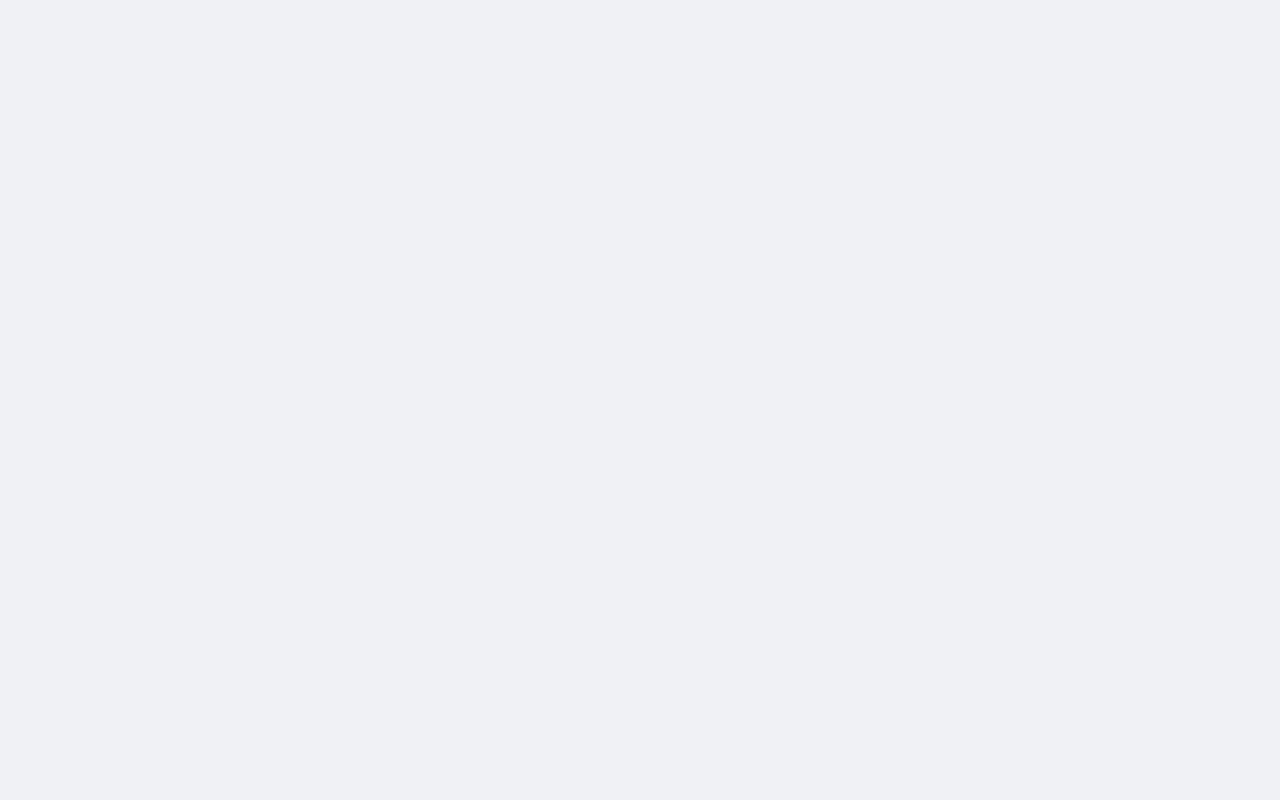
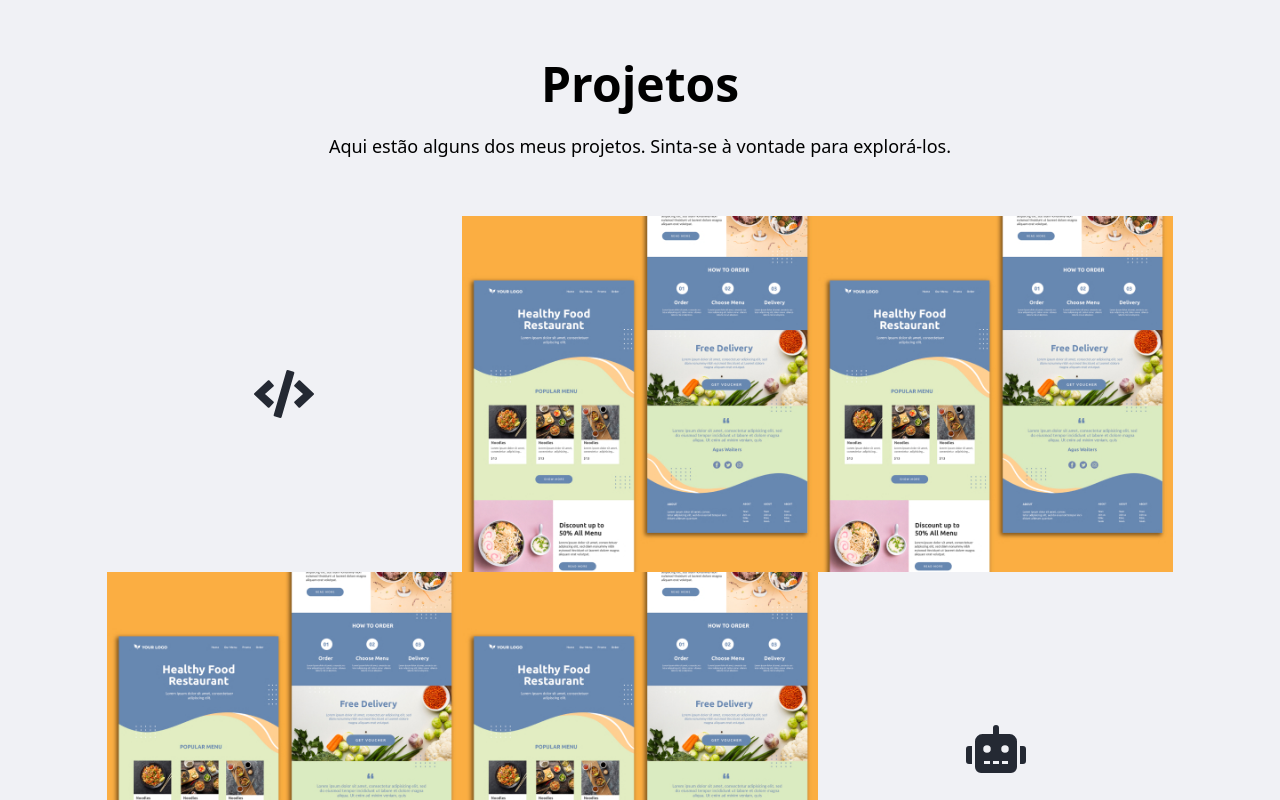
Before and after one commit to Lipao12/portfolio, a React (Vite) app: page / in a window 1280 px wide. Shown: the part 1760-2560 px from the top of the page. Before the commit the page ends 1756 px from the top, so only its background shows below. Built offline with nearby package versions, Linux system fonts and the light colour scheme.

Commit message:
feat: pagina de projetos e componente projeto e criado um footer

```diff
--- a/src/App.tsx
+++ b/src/App.tsx
@@ -1,9 +1,11 @@
+import Footer from "./footer";
 import { Landing } from "./landing";
 
 export function App() {
   return (
     <div>
       <Landing />
+      <Footer />
     </div>
   );
 }
--- /dev/null
+++ b/src/assets/projects.tsx
@@ -0,0 +1,22 @@
+export const projects = [
+  {
+    id: "1",
+    name: "Projeto 1",
+    description: "Esse é um projeto 1 feito por mim nesse negocio aqui",
+  },
+  {
+    id: "2",
+    name: "Projeto 1",
+    description: "Esse é um projeto 1 feito por mim nesse negocio aqui",
+  },
+  {
+    id: "3",
+    name: "Projeto 1",
+    description: "Esse é um projeto 1 feito por mim nesse negocio aqui",
+  },
+  {
+    id: "4",
+    name: "Projeto 1",
+    description: "Esse é um projeto 1 feito por mim nesse negocio aqui",
+  },
+];
--- /dev/null
+++ b/src/footer.tsx
@@ -0,0 +1,23 @@
+import SocialMediaIcons from "./ui/components/social-media";
+
+const Footer = () => {
+  const currentYear = new Date().getFullYear();
+
+  return (
+    <footer className="h-64 pt-10">
+      <div className="w-10/12 mx-auto">
+        <SocialMediaIcons />
+        <div className="md:flex justify-center md:justify-between text-center mt-6">
+          <p className="font-playfair font-semibold text-2xl text-secundary">
+            FILIPE MAI
+          </p>
+          <p className="font-playfair text-md text-secundary mt-4 md:mt-0">
+            ©{currentYear} MAI. All Rights Reserved.
+          </p>
+        </div>
+      </div>
+    </footer>
+  );
+};
+
+export default Footer;
--- a/src/landing/projects.tsx
+++ b/src/landing/projects.tsx
@@ -1,7 +1,59 @@
+import { motion } from "framer-motion";
+import { FaCode, FaRobot } from "react-icons/fa";
+import { projects } from "../assets/projects";
+import { ProjectCard } from "../ui/components/project-card";
+
+const container = {
+  hidden: {},
+  visible: {
+    transition: {
+      staggerChildren: 0.2,
+    },
+  },
+};
+
 export const Projects = () => {
+  const iconStyles = "text-6xl text-secundary";
   return (
-    <section id="projects">
-      <div></div>
+    <section id="projects" className="flex flex-col pt-16 pb-24 w-5/6 mx-auto">
+      <div className="justify-center items-center flex flex-col mb-14">
+        <h1 className="font-playfair font-semibold text-5xl mb-6">Projetos</h1>
+        <p className="text-lg">
+          Aqui estão alguns dos meus projetos. Sinta-se à vontade para
+          explorá-los.
+        </p>
+      </div>
+      <div className="flex justify-center">
+        <motion.div
+          className="sm:grid sm:grid-cols-3"
+          variants={container}
+          initial="hidden"
+          whileInView="visible"
+          viewport={{ once: true, amount: 0.2 }}
+        >
+          <div
+            className="flex justify-center text-center items-center p-10 bg-red
+              max-w-[400px] max-h-[400px] text-2xl font-playfair font-semibold"
+          >
+            <FaCode className={iconStyles} />
+          </div>
+          {projects.map((proj, index) => {
+            return (
+              <ProjectCard
+                key={proj.id}
+                title={proj.name}
+                description={proj.description}
+              />
+            );
+          })}
+          <div
+            className="flex justify-center text-center items-center p-10 bg-blue
+              max-w-[400px] max-h-[400px] text-2xl font-playfair font-semibold"
+          >
+            <FaRobot className={iconStyles} />
+          </div>
+        </motion.div>
+      </div>
     </section>
   );
 };
--- a/src/landing/skills.tsx
+++ b/src/landing/skills.tsx
@@ -6,7 +6,7 @@ export const Skills = () => {
     <section id="skills">
       <div className="pt-16 pb-24 relative overflow-hidden">
         <motion.div
-          className="absolute inset-0 bg-secundary"
+          className="absolute inset-0 bg-secundary "
           initial={{ scale: 0, borderRadius: "100%" }}
           whileInView={{ scale: 1, borderRadius: "0%" }}
           transition={{ duration: 1 }}
@@ -31,7 +31,7 @@ export const Skills = () => {
                   HABILIDADES
                 </span>
               </p>
-              <p className="mt-10 mb-7">
+              <p className="mt-10 mb-7 text-lg">
                 Minhas experiências me ajudaram a desenvolver e aprimorar várias
                 habilidades essenciais.
               </p>
--- /dev/null
+++ b/src/ui/components/project-card.tsx
@@ -0,0 +1,30 @@
+import { motion } from "framer-motion";
+import imgProject from "../../assets/project-5.jpeg";
+
+const projectVariant = {
+  hidden: { opacity: 0, scale: 0.3 },
+  visible: { opacity: 1, scale: 1 },
+};
+
+interface ProjectCardProps {
+  title: string;
+  description: string;
+}
+export const ProjectCard = ({ title, description }: ProjectCardProps) => {
+  const overlayStyles = `absolute h-full w-full opacity-0 hover:opacity-90 transition duration-500
+    bg-grey z-30 flex flex-col justify-center items-center text-center p-16 text-secundary group`;
+
+  return (
+    <motion.div variants={projectVariant} className="relative">
+      <div className={overlayStyles}>
+        <p className="text-2xl font-playfair">{title}</p>
+        <p className="mt-7">{description}</p>
+      </div>
+      <img
+        src={imgProject}
+        alt={"Projeto 1"}
+        className="group-hover:opacity-100"
+      />
+    </motion.div>
+  );
+};
```
Also changed, not shown: src/assets/proj-1.png (added), src/assets/project-5.jpeg (added).
